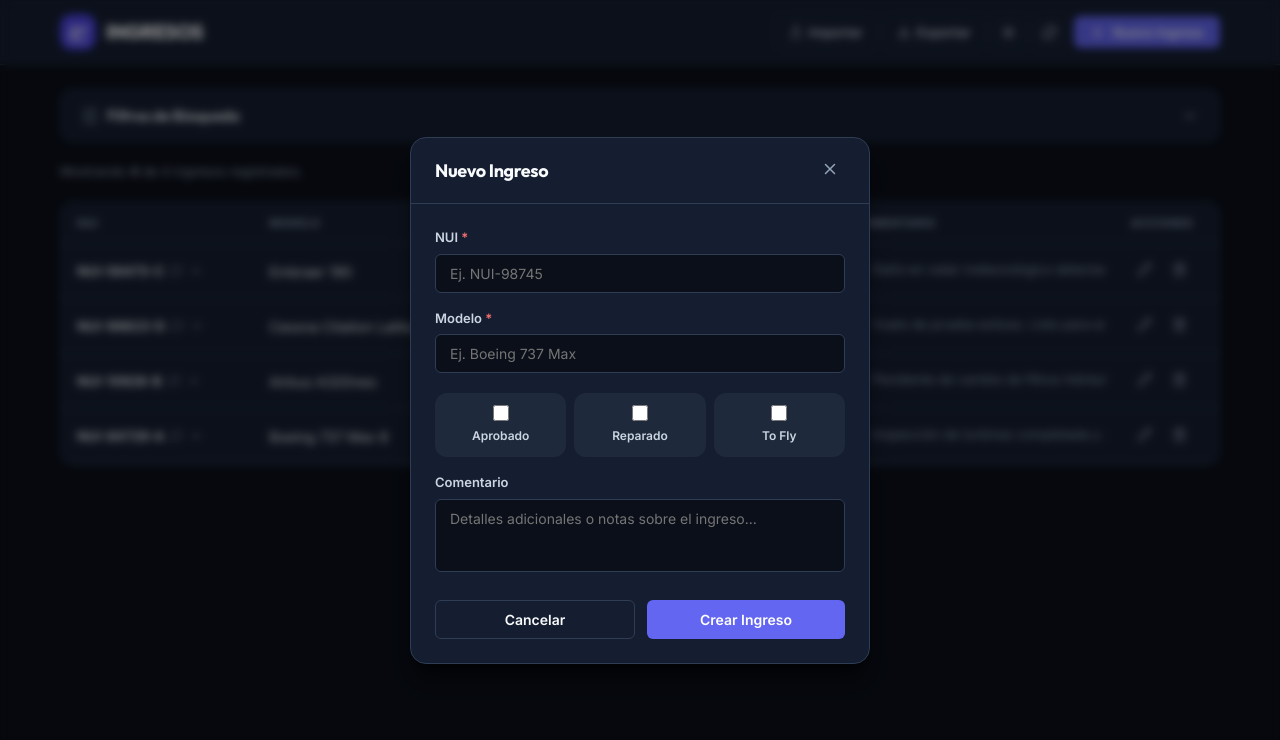
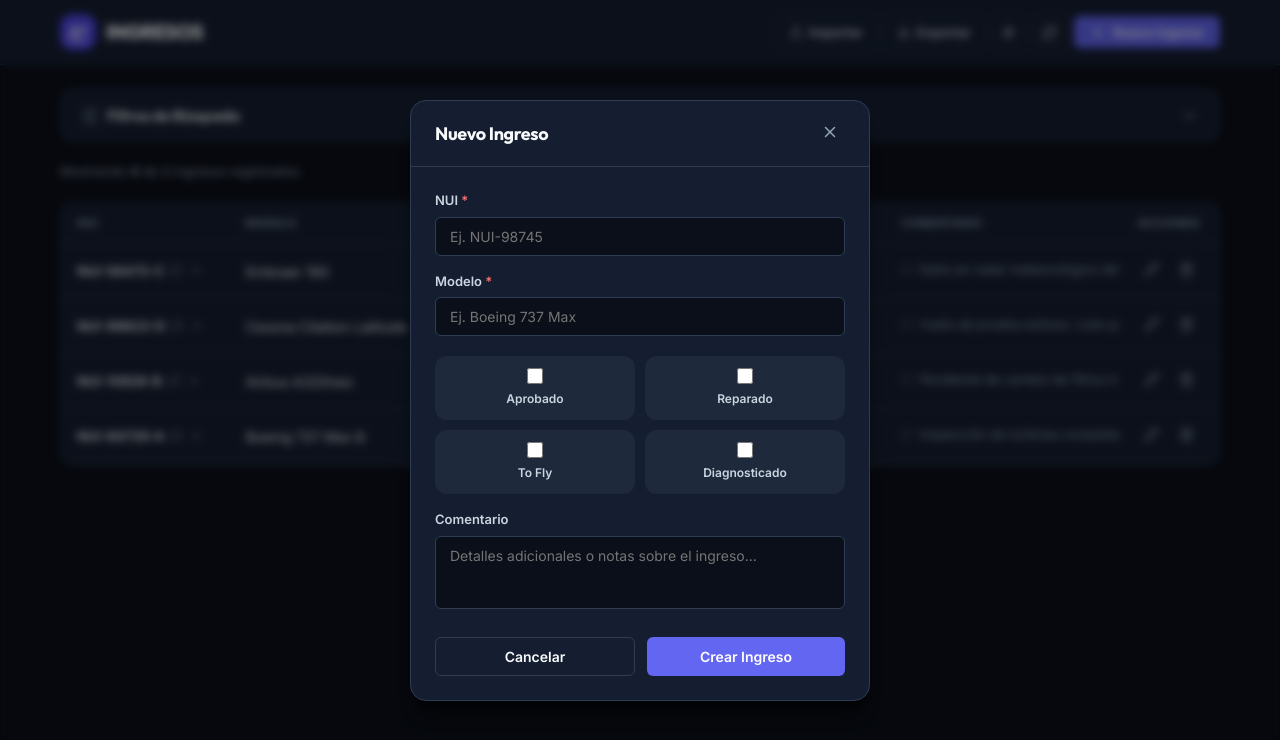
Before and after one commit to javiercevedo-blip/Ingresos, a React (Vite) app: page / in a window 1280 px wide. Both pictures are taken after a click on the button "Nuevo Ingreso". Shown: the top 740 px of the page. Built offline with nearby package versions, Linux system fonts and the light colour scheme.

Commit message:
feat: agregar opcion DIAGNOSTICADO en filtros, tabla, tarjetas y modal

```diff
--- a/src/App.jsx
+++ b/src/App.jsx
@@ -13,6 +13,7 @@ const demoData = [
     aprobado: true,
     reparado: true,
     to_fly: true,
+    diagnosticado: true,
     comentario: 'Inspección de turbinas completada y aprobada por torre de control.',
     created_at: new Date(Date.now() - 3600000 * 24 * 3).toISOString() // 3 days ago
   },
@@ -23,6 +24,7 @@ const demoData = [
     aprobado: true,
     reparado: false,
     to_fly: false,
+    diagnosticado: true,
     comentario: 'Pendiente de cambio de filtros hidráulicos en ala izquierda.',
     created_at: new Date(Date.now() - 3600000 * 24 * 2).toISOString() // 2 days ago
   },
@@ -33,6 +35,7 @@ const demoData = [
     aprobado: false,
     reparado: false,
     to_fly: false,
+    diagnosticado: false,
     comentario: 'Daño en radar meteorológico detectado durante aterrizaje.',
     created_at: new Date(Date.now() - 3600000 * 5).toISOString() // 5 hours ago
   },
@@ -43,6 +46,7 @@ const demoData = [
     aprobado: true,
     reparado: true,
     to_fly: true,
+    diagnosticado: true,
     comentario: 'Vuelo de prueba exitoso. Listo para entrega al hangar principal.',
     created_at: new Date(Date.now() - 3600000 * 24).toISOString() // 1 day ago
   }
@@ -51,7 +55,7 @@ const demoData = [
 export default function App() {
   const [registros, setRegistros] = useState([]);
   const [filteredRegistros, setFilteredRegistros] = useState([]);
-  const [activeFilters, setActiveFilters] = useState({ nui: '', modelo: '', aprobado: null, reparado: null, to_fly: null });
+  const [activeFilters, setActiveFilters] = useState({ nui: '', modelo: '', aprobado: null, reparado: null, to_fly: null, diagnosticado: null });
 
   const [isLoading, setIsLoading] = useState(true);
   const [isModalOpen, setIsModalOpen] = useState(false);
@@ -101,6 +105,9 @@ export default function App() {
     }
     if (activeFilters.to_fly !== null) {
       result = result.filter(r => r.to_fly === activeFilters.to_fly);
+    }
+    if (activeFilters.diagnosticado !== null) {
+      result = result.filter(r => r.diagnosticado === activeFilters.diagnosticado);
     }
 
     // Sort by creation date descending
--- a/src/components/Filters.jsx
+++ b/src/components/Filters.jsx
@@ -7,6 +7,7 @@ const initialFilterState = {
   aprobado: null,
   reparado: null,
   to_fly: null,
+  diagnosticado: null,
 };
 
 export default function Filters({ onApplyFilters }) {
@@ -26,7 +27,7 @@ export default function Filters({ onApplyFilters }) {
     onApplyFilters(initialFilterState);
   };
 
-  const hasActiveFilters = filters.nui || filters.modelo || filters.aprobado !== null || filters.reparado !== null || filters.to_fly !== null;
+  const hasActiveFilters = filters.nui || filters.modelo || filters.aprobado !== null || filters.reparado !== null || filters.to_fly !== null || filters.diagnosticado !== null;
 
   return (
     <div style={{
@@ -223,6 +224,30 @@ export default function Filters({ onApplyFilters }) {
                 <option value="false">No</option>
               </select>
             </div>
+
+            {/* Select Diagnosticado */}
+            <div style={{ display: 'flex', flexDirection: 'column', gap: '6px' }}>
+              <label style={{ fontSize: '11px', fontWeight: '700', color: 'var(--text-muted)', textTransform: 'uppercase', letterSpacing: '0.05em' }}>Diagnosticado</label>
+              <select
+                value={filters.diagnosticado === null ? '' : filters.diagnosticado.toString()}
+                onChange={(e) => handleFieldChange('diagnosticado', e.target.value === '' ? null : e.target.value === 'true')}
+                style={{
+                  width: '100%',
+                  padding: '8px 12px',
+                  backgroundColor: 'var(--bg-primary)',
+                  border: '1px solid var(--border-color)',
+                  borderRadius: 'var(--radius-sm)',
+                  fontSize: '14px',
+                  color: 'var(--text-primary)',
+                  outline: 'none',
+                  cursor: 'pointer'
+                }}
+              >
+                <option value="">Todos</option>
+                <option value="true">Sí</option>
+                <option value="false">No</option>
+              </select>
+            </div>
           </div>
 
           {/* Action Buttons inside Filters */}
--- a/src/components/RegistroList.jsx
+++ b/src/components/RegistroList.jsx
@@ -57,6 +57,7 @@ export default function RegistroList({ registros, onEdit, onDelete, onToggleFiel
                 <th style={{ padding: '12px 16px', fontSize: '11px', fontWeight: '700', color: 'var(--text-muted)', textTransform: 'uppercase', letterSpacing: '0.05em', textAlign: 'center' }}>Aprobado</th>
                 <th style={{ padding: '12px 16px', fontSize: '11px', fontWeight: '700', color: 'var(--text-muted)', textTransform: 'uppercase', letterSpacing: '0.05em', textAlign: 'center' }}>Reparado</th>
                 <th style={{ padding: '12px 16px', fontSize: '11px', fontWeight: '700', color: 'var(--text-muted)', textTransform: 'uppercase', letterSpacing: '0.05em', textAlign: 'center' }}>To Fly</th>
+                <th style={{ padding: '12px 16px', fontSize: '11px', fontWeight: '700', color: 'var(--text-muted)', textTransform: 'uppercase', letterSpacing: '0.05em', textAlign: 'center' }}>Diagnosticado</th>
                 <th style={{ padding: '12px 16px', fontSize: '11px', fontWeight: '700', color: 'var(--text-muted)', textTransform: 'uppercase', letterSpacing: '0.05em' }}>Comentario</th>
                 <th style={{ padding: '12px 16px', fontSize: '11px', fontWeight: '700', color: 'var(--text-muted)', textTransform: 'uppercase', letterSpacing: '0.05em', textAlign: 'center' }}>Acciones</th>
               </tr>
--- a/src/components/RegistroModal.jsx
+++ b/src/components/RegistroModal.jsx
@@ -8,6 +8,7 @@ export default function RegistroModal({ registro, onSave, onClose, isLoading })
     aprobado: false,
     reparado: false,
     to_fly: false,
+    diagnosticado: false,
     comentario: '',
   });
 
@@ -19,6 +20,7 @@ export default function RegistroModal({ registro, onSave, onClose, isLoading })
         aprobado: registro.aprobado,
         reparado: registro.reparado,
         to_fly: registro.to_fly,
+        diagnosticado: registro.diagnosticado || false,
         comentario: registro.comentario || '',
       });
     } else {
@@ -28,6 +30,7 @@ export default function RegistroModal({ registro, onSave, onClose, isLoading })
         aprobado: false,
         reparado: false,
         to_fly: false,
+        diagnosticado: false,
         comentario: '',
       });
     }
@@ -158,8 +161,8 @@ export default function RegistroModal({ registro, onSave, onClose, isLoading })
           {/* Status Checkboxes Row */}
           <div style={{
             display: 'grid',
-            gridTemplateColumns: 'repeat(3, 1fr)',
-            gap: '8px',
+            gridTemplateColumns: 'repeat(2, 1fr)',
+            gap: '10px',
             marginTop: '4px'
           }}>
             {/* Aprobado Checkbox */}
@@ -251,6 +254,36 @@ export default function RegistroModal({ registro, onSave, onClose, isLoading })
               />
               <span style={{ fontSize: '12px', fontWeight: '600', color: 'var(--text-secondary)' }}>To Fly</span>
             </label>
+
+            {/* Diagnosticado Checkbox */}
+            <label style={{
+              display: 'flex',
+              alignItems: 'center',
+              justifyContent: 'center',
+              flexDirection: 'column',
+              gap: '6px',
+              padding: '12px 8px',
+              backgroundColor: 'var(--bg-muted)',
+              borderRadius: 'var(--radius-md)',
+              cursor: 'pointer',
+              transition: 'background-color var(--transition-fast)',
+              userSelect: 'none'
+            }}
+            className="checkbox-label"
+            >
+              <input
+                type="checkbox"
+                checked={formData.diagnosticado}
+                onChange={(e) => setFormData({ ...formData, diagnosticado: e.target.checked })}
+                style={{
+                  height: '16px',
+                  width: '16px',
+                  accentColor: 'var(--primary)',
+                  cursor: 'pointer'
+                }}
+              />
+              <span style={{ fontSize: '12px', fontWeight: '600', color: 'var(--text-secondary)' }}>Diagnosticado</span>
+            </label>
           </div>
 
           {/* Comentario Field */}
--- a/src/components/RegistroRow.jsx
+++ b/src/components/RegistroRow.jsx
@@ -110,6 +110,9 @@ export function RegistroRow({ registro, onEdit, onDelete, onToggleField }) {
         <td style={{ padding: '12px 16px', textAlign: 'center' }}>
           <StatusBadge label="To Fly" value={registro.to_fly} editable={false} />
         </td>
+        <td style={{ padding: '12px 16px', textAlign: 'center' }}>
+          <StatusBadge label="Diagnosticado" value={registro.diagnosticado} editable={false} />
+        </td>
 
         {/* Comentario Truncated */}
         <td style={{ padding: '12px 16px', fontSize: '13px', color: 'var(--text-muted)', maxWidth: '220px', overflow: 'hidden', textOverflow: 'ellipsis', whiteSpace: 'nowrap' }}>
@@ -179,7 +182,7 @@ export function RegistroRow({ registro, onEdit, onDelete, onToggleField }) {
       {/* Expanded Row for editing flags inline and viewing commentary */}
       {isExpanded && (
         <tr style={{ backgroundColor: 'var(--bg-muted)', borderBottom: '1px solid var(--border-color)' }}>
-          <td colSpan={7} style={{ padding: '12px 20px' }}>
+          <td colSpan={8} style={{ padding: '12px 20px' }}>
             <div style={{ display: 'flex', flexWrap: 'wrap', alignItems: 'center', justifyContent: 'space-between', gap: '16px' }}>
 
               {/* Quick toggles */}
@@ -203,6 +206,12 @@ export function RegistroRow({ registro, onEdit, onDelete, onToggleField }) {
                     value={registro.to_fly}
                     editable={true}
                     onToggle={() => onToggleField(registro.id, 'to_fly', registro.to_fly)}
+                  />
+                  <StatusBadge
+                    label="Diagnosticado"
+                    value={registro.diagnosticado}
+                    editable={true}
+                    onToggle={() => onToggleField(registro.id, 'diagnosticado', registro.diagnosticado)}
                   />
                 </div>
               </div>
@@ -317,6 +326,12 @@ export function RegistroCard({ registro, onEdit, onDelete, onToggleField }) {
             editable={isExpanded}
             onToggle={() => onToggleField(registro.id, 'to_fly', registro.to_fly)}
           />
+          <StatusBadge
+            label="Diagnosticado"
+            value={registro.diagnosticado}
+            editable={isExpanded}
+            onToggle={() => onToggleField(registro.id, 'diagnosticado', registro.diagnosticado)}
+          />
         </div>
 
       </div>
```
